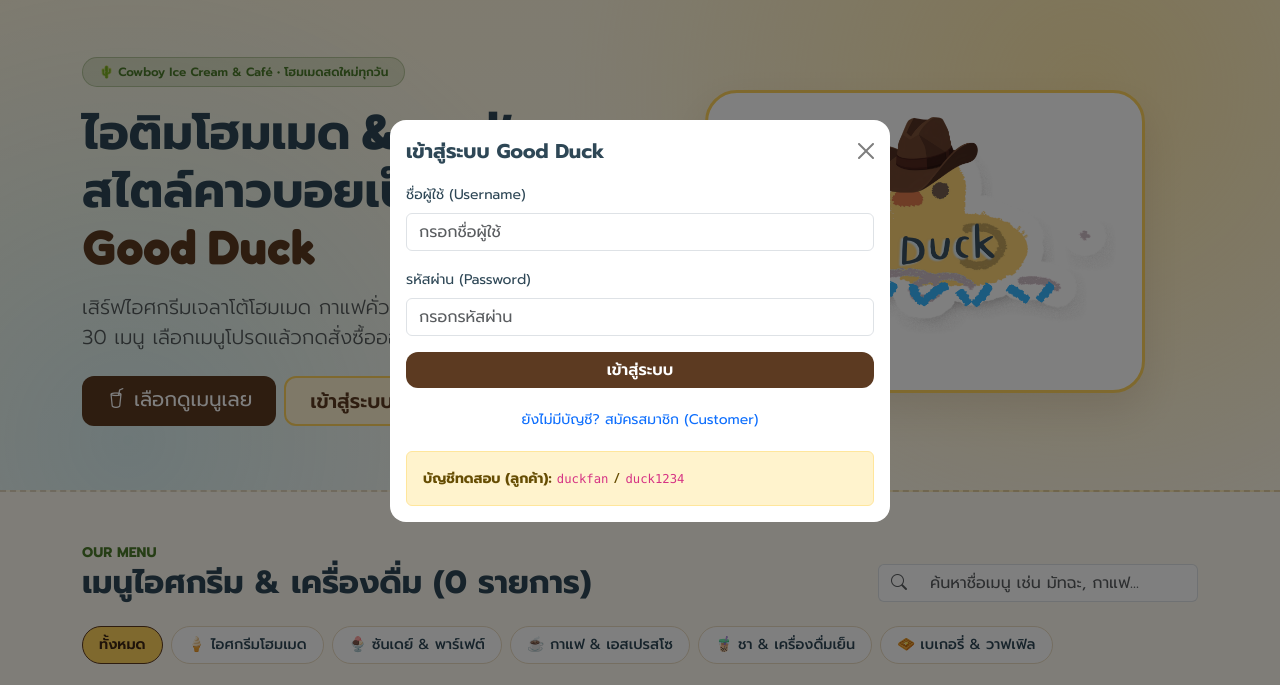
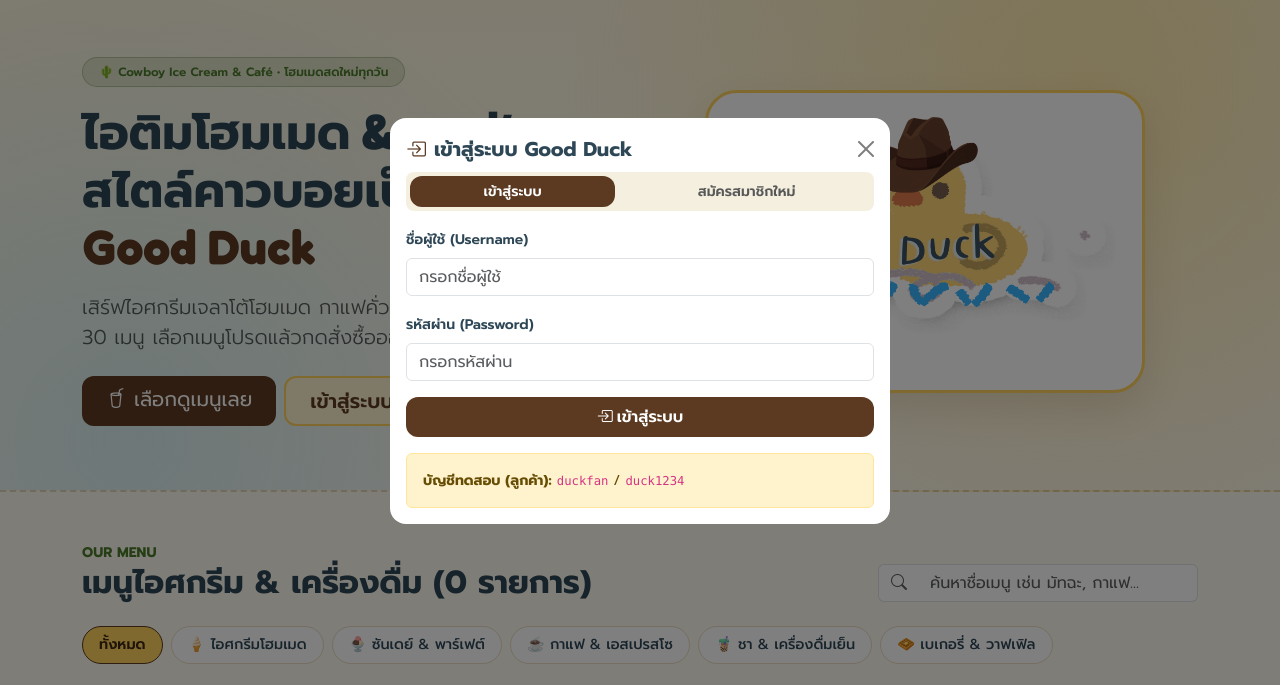
Before and after one commit to lSubarul/Good-Duck, a plain HTML site: page index.html in a window 1280 px wide. Both pictures are taken after a click on the button "เข้าสู่ระบบ". Shown: the part 79-764 px from the top of the page. Drawn offline with nearby package versions, Linux system fonts and the light colour scheme; no server answers.

Commit message:
Update index.html

```diff
--- a/index.html
+++ b/index.html
@@ -200,31 +200,49 @@
     </div>
   </div>
 
-  <!-- Modal: เข้าสู่ระบบ / สมัครสมาชิก -->
+  <!-- Modal: เข้าสู่ระบบ / สมัครสมาชิก (แยกโหมดชัดเจน) -->
   <div class="modal fade" id="authModal" tabindex="-1">
     <div class="modal-dialog modal-dialog-centered">
-      <div class="modal-content rounded-4 border-0">
-        <div class="modal-header border-0">
-          <h5 class="modal-title fw-bold">เข้าสู่ระบบ Good Duck</h5>
+      <div class="modal-content rounded-4 border-0 overflow-hidden">
+        <div class="modal-header border-0 pb-2">
+          <h5 class="modal-title fw-bold" id="auth-modal-title">
+            <i class="bi bi-box-arrow-in-right text-cowboy me-2"></i>เข้าสู่ระบบ Good Duck
+          </h5>
           <button type="button" class="btn-close" data-bs-dismiss="modal"></button>
         </div>
         <div class="modal-body pt-0">
+          <!-- แถบสลับโหมด เข้าสู่ระบบ / สมัครสมาชิก -->
+          <div class="d-flex gap-2 p-1 rounded-3 mb-3" style="background:#f5efe0;">
+            <button type="button" id="tab-login" class="btn btn-cowboy btn-sm flex-fill fw-semibold">เข้าสู่ระบบ</button>
+            <button type="button" id="tab-register" class="btn btn-sm flex-fill fw-semibold text-muted">สมัครสมาชิกใหม่</button>
+          </div>
+
           <form id="login-form" class="d-grid gap-3">
             <div>
-              <label class="form-label small">ชื่อผู้ใช้ (Username)</label>
+              <label class="form-label small fw-semibold">ชื่อผู้ใช้ (Username)</label>
               <input type="text" id="login-username" class="form-control" placeholder="กรอกชื่อผู้ใช้" required>
             </div>
             <div>
-              <label class="form-label small">รหัสผ่าน (Password)</label>
+              <label class="form-label small fw-semibold">รหัสผ่าน (Password)</label>
               <input type="password" id="login-password" class="form-control" placeholder="กรอกรหัสผ่าน" required>
             </div>
-            <button type="submit" class="btn btn-cowboy fw-semibold">เข้าสู่ระบบ</button>
-            <button type="button" id="btn-register-mode" class="btn btn-link btn-sm text-decoration-none">
-              ยังไม่มีบัญชี? สมัครสมาชิก (Customer)
+            <!-- ช่องยืนยันรหัสผ่าน แสดงเฉพาะตอนสมัครสมาชิก -->
+            <div id="confirm-password-wrap" class="d-none">
+              <label class="form-label small fw-semibold">ยืนยันรหัสผ่าน (Confirm Password)</label>
+              <input type="password" id="login-confirm-password" class="form-control" placeholder="กรอกรหัสผ่านอีกครั้ง">
+            </div>
+            <button type="submit" id="auth-submit-btn" class="btn btn-cowboy fw-semibold py-2">
+              <i class="bi bi-box-arrow-in-right me-1"></i>เข้าสู่ระบบ
             </button>
           </form>
-          <div class="alert alert-warning small mt-3 mb-0">
+
+          <!-- กล่องบัญชีทดสอบ แสดงเฉพาะโหมดเข้าสู่ระบบ -->
+          <div id="demo-account-box" class="alert alert-warning small mt-3 mb-0">
             <strong>บัญชีทดสอบ (ลูกค้า):</strong> <code>duckfan</code> / <code>duck1234</code>
+          </div>
+          <!-- กล่องคำแนะนำ แสดงเฉพาะโหมดสมัครสมาชิก -->
+          <div id="register-info-box" class="alert alert-success small mt-3 mb-0 d-none">
+            <i class="bi bi-stars me-1"></i>สมัครสมาชิกฟรี เพื่อใช้สั่งซื้อเมนูโปรดจากร้าน Good Duck
           </div>
         </div>
       </div>
@@ -283,21 +301,21 @@
     </div>
   </div>
 
-  <!-- Modal: แจ้งเตือนให้เข้าสู่ระบบก่อนสั่งซื้อ -->
+  <!-- Modal: แจ้งเตือนให้เข้าสู่ระบบก่อนสั่งซื้อ (ไอคอนกากบาท + ปุ่ม X ปิด) -->
   <div class="modal fade" id="loginRequiredModal" tabindex="-1">
     <div class="modal-dialog modal-dialog-centered modal-sm">
-      <div class="modal-content rounded-4 border-0 text-center p-4 shadow">
-        <div class="mb-2" style="font-size: 3rem;">🤠🦆</div>
+      <div class="modal-content rounded-4 border-0 text-center p-4 shadow position-relative">
+        <button type="button" class="btn-close position-absolute top-0 end-0 m-3" data-bs-dismiss="modal" aria-label="ปิด"></button>
+        <div class="mb-2 mt-1">
+          <i class="bi bi-x-circle-fill text-danger" style="font-size: 3.4rem;"></i>
+        </div>
         <h5 class="fw-bold text-cowboy mb-2">กรุณาเข้าสู่ระบบก่อน</h5>
         <p class="text-muted small mb-4">
           เข้าสู่ระบบบัญชีลูกค้าเพื่อยืนยันการสั่งซื้อและบันทึกออเดอร์ของคุณ
         </p>
-        <div class="d-grid gap-2">
-          <button type="button" class="btn btn-cowboy fw-semibold" id="btn-go-login">
-            <i class="bi bi-person-circle me-1"></i>ไปหน้าเข้าสู่ระบบ
-          </button>
-          <button type="button" class="btn btn-light btn-sm text-muted" data-bs-dismiss="modal">ไว้ทีหลัง</button>
-        </div>
+        <button type="button" class="btn btn-cowboy fw-semibold w-100" id="btn-go-login">
+          <i class="bi bi-person-circle me-1"></i>ไปหน้าเข้าสู่ระบบ
+        </button>
       </div>
     </div>
   </div>
```
